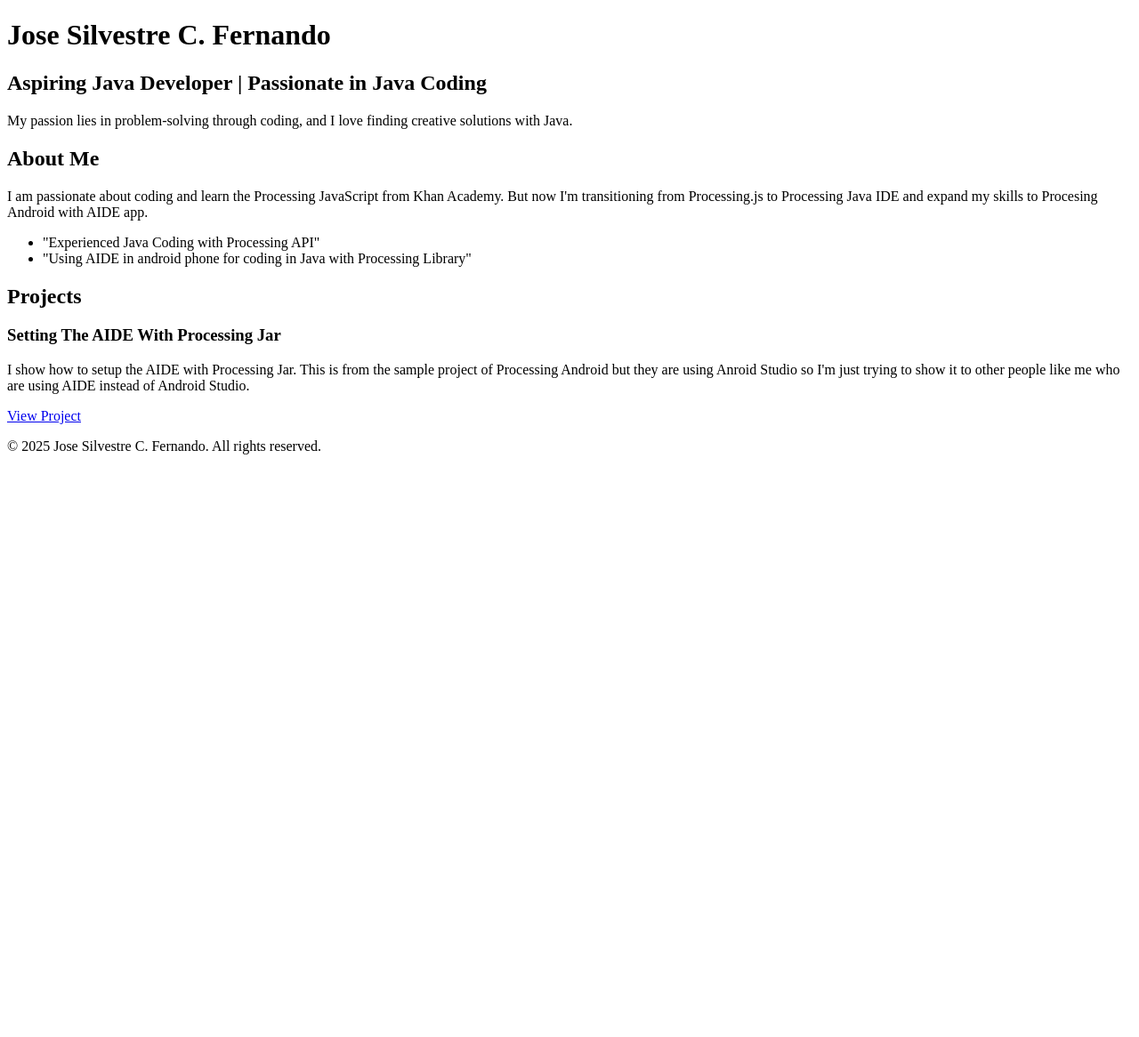
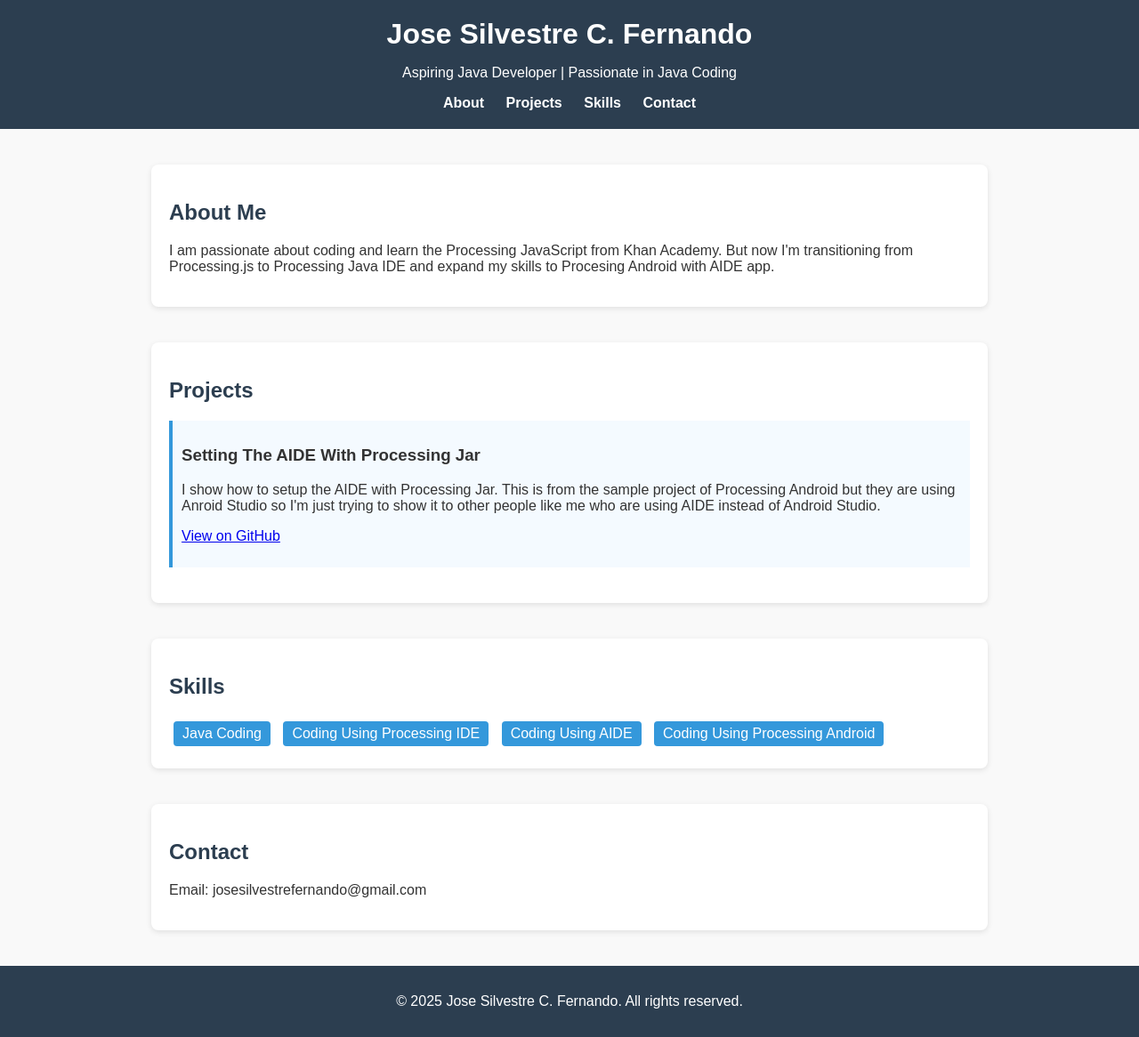
Before and after one commit to josesilvestrefernando-sketch/portfolio, a plain HTML site: page docs/index.html in a window 1280 px wide. Shown: the whole page at 89% size. Before the commit the page ends 800 px from the top, so only its background shows below. Drawn offline with Linux system fonts and the light colour scheme.

Commit message:
Add files via upload

```diff
--- a/docs/index.html
+++ b/docs/index.html
@@ -3,43 +3,111 @@
 <head>
   <meta charset="UTF-8">
   <meta name="viewport" content="width=device-width, initial-scale=1.0">
-    <title>Portfolio</title>
-    <link rel="stylesheet" href="style2.css">  </head>
+  <title>Java Developer Portfolio</title>
+  <style>
+    body {
+      font-family: Arial, sans-serif;
+      margin: 0;
+      background: #f9f9f9;
+      color: #333;
+    }
+    header {
+      background: #2c3e50;
+      color: white;
+      padding: 20px;
+      text-align: center;
+    }
+    header h1 {
+      margin: 0;
+    }
+    nav a {
+      color: white;
+      margin: 0 10px;
+      text-decoration: none;
+      font-weight: bold;
+    }
+    section {
+      max-width: 900px;
+      margin: 40px auto;
+      padding: 20px;
+      background: white;
+      border-radius: 8px;
+      box-shadow: 0 2px 6px rgba(0,0,0,0.1);
+    }
+    h2 {
+      color: #2c3e50;
+    }
+    .project {
+      margin-bottom: 20px;
+      padding: 10px;
+      border-left: 4px solid #3498db;
+      background: #f4faff;
+    }
+    .skills span {
+      display: inline-block;
+      background: #3498db;
+      color: white;
+      padding: 5px 10px;
+      margin: 5px;
+      border-radius: 4px;
+    }
+    footer {
+      text-align: center;
+      padding: 15px;
+      background: #2c3e50;
+      color: white;
+    }
+  </style>
+</head>
 <body>
-
-    <header class="header">
+  <header>
     <h1>Jose Silvestre C. Fernando</h1>
-        <h2>Aspiring Java Developer | Passionate in Java Coding</h2>
-        <p class="subtitle">My passion lies in problem-solving through coding, and I love finding creative solutions with Java.</p>
+    <p>Aspiring Java Developer | Passionate in Java Coding</p>
+    <nav>
+      <a href="#about">About</a>
+      <a href="#projects">Projects</a>
+      <a href="#skills">Skills</a>
+      <a href="#contact">Contact</a>
+    </nav>
   </header>
 
-    <main class="container">
-        <section class="about">
+  <section id="about">
     <h2>About Me</h2>
-            <p>I am passionate about coding and learn the Processing JavaScript from Khan Academy. But now I'm transitioning from Processing.js to Processing Java IDE and expand my skills to Procesing Android with AIDE app.</p>
-            <ul>
-                <li> "Experienced Java Coding with Processing API" </li>
-                <li> "Using AIDE in android phone for coding in Java with Processing Library" </li>
-            </ul>
+    <p>
+I am passionate about coding and learn the Processing JavaScript from Khan Academy. But now I'm transitioning from Processing.js to Processing Java IDE and expand my skills to Procesing Android with AIDE app.
+    </p>
   </section>
 
-        <section class="projects">
+  <section id="projects">
     <h2>Projects</h2>
-            <!-- This section will hold your project descriptions -->
+
     <div class="project">
       <h3>Setting The AIDE With Processing Jar</h3>
       <p>I show how to setup the AIDE with Processing Jar. This is from the sample project of Processing Android but they are using Anroid Studio so I'm just trying to show it to other people like me who are using AIDE instead of Android Studio.</p>
-                <a href="https://github.com/josesilvestrefernando-sketch/processing-aide" target="_blank">View Project</a>
+      <p><a href="https://github.com/josesilvestrefernando-sketch/processing-aide" target="_blank">View on GitHub</a></p>
     </div>
 
-            <!-- Add more projects here -->
+
   </section>
 
-    </main>
+  <section id="skills">
+    <h2>Skills</h2>
+    <div class="skills">
+      <span>Java Coding</span>
+      <span>Coding Using Processing IDE</span>
+      <span>Coding Using AIDE</span>
+      <span>Coding Using Processing Android</span>
 
-    <footer class="footer">
-        <p>&copy; 2025 Jose Silvestre C. Fernando. All rights reserved.</p>
+    </div>
+  </section>
+
+  <section id="contact">
+    <h2>Contact</h2>
+    <p>Email: josesilvestrefernando@gmail.com</p>
+    </section>
+
+  <footer>
+    <p>© 2025 Jose Silvestre C. Fernando. All rights reserved.</p>
   </footer>
-
 </body>
 </html>
```
Lines whose indentation alone changed are shown as unchanged.
